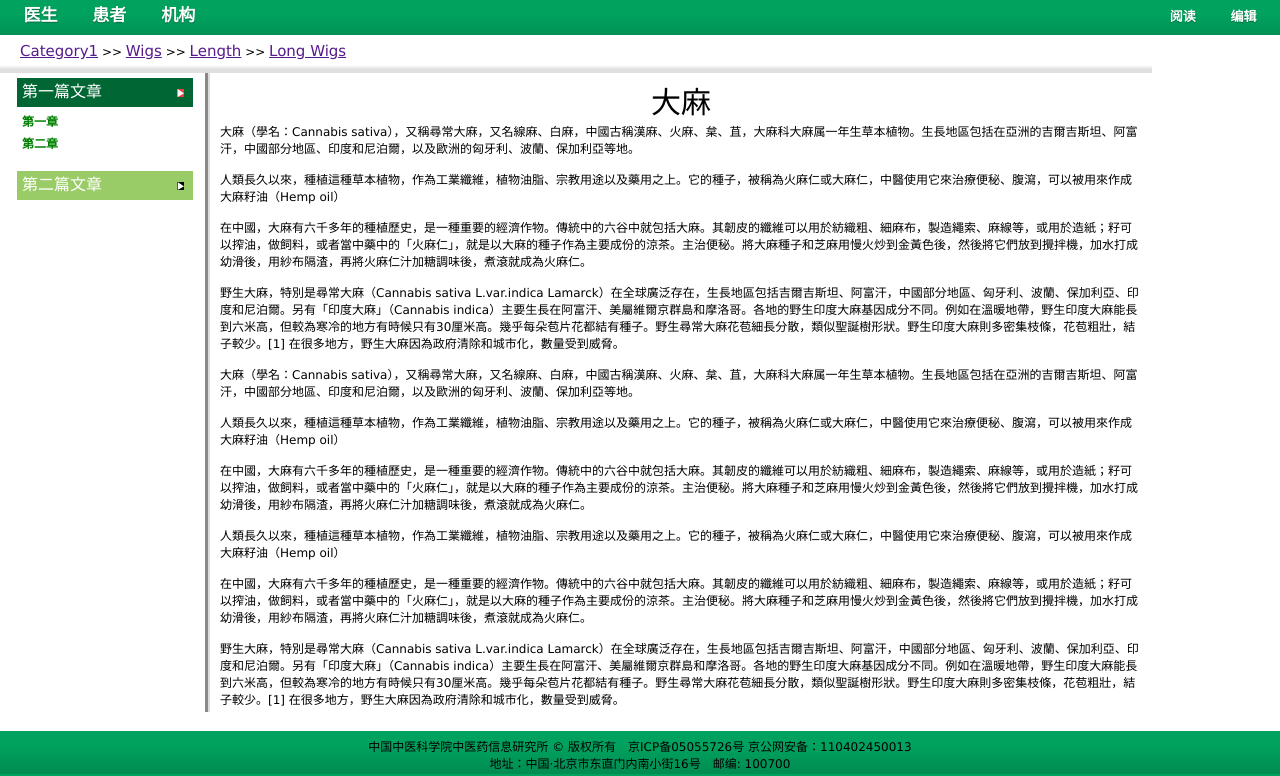
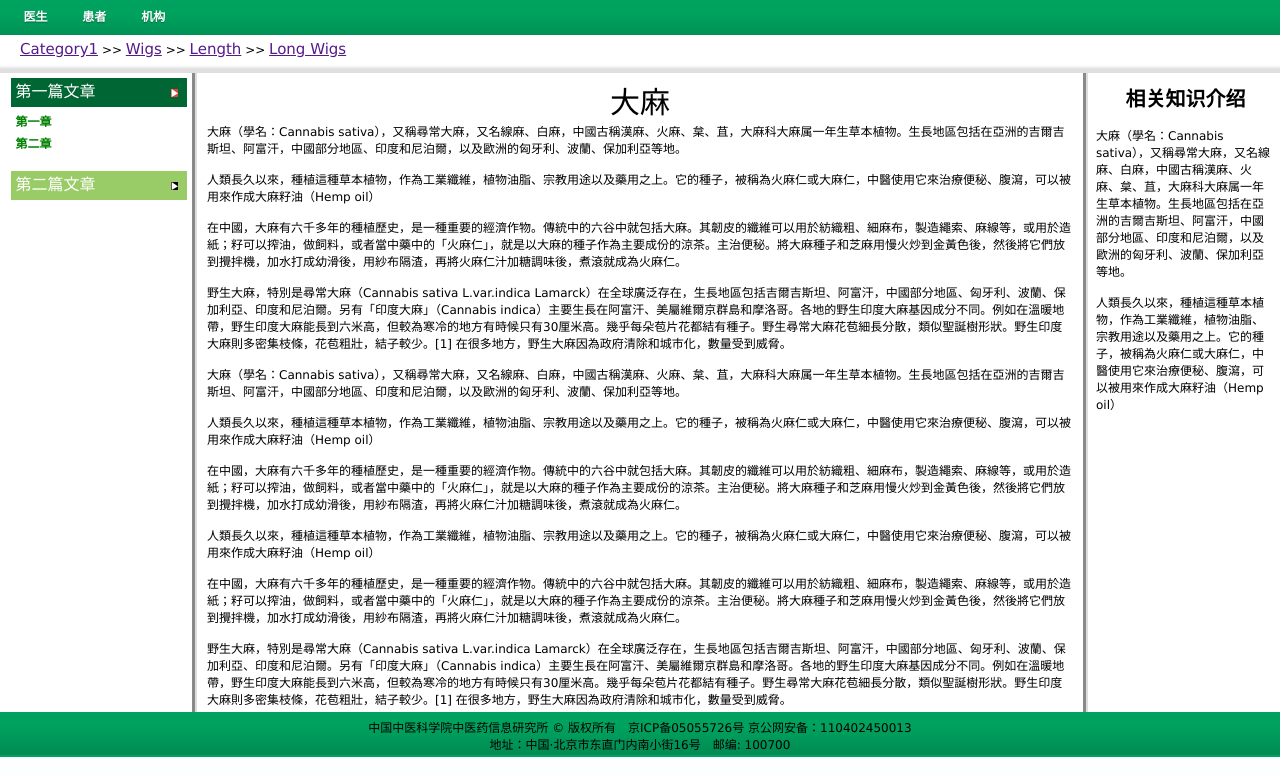
Before and after one commit to ChenJiaoyan/TCM, a PHP site: page / in a window 1280 px wide. Shown: the part 80-856 px from the top of the page. Run offline with PHP 8.4, Linux system fonts and the light colour scheme.

Commit message:
add siber2

```diff
--- a/components/view.php
+++ b/components/view.php
@@ -10,8 +10,8 @@
  <!--   	<a href="javascript:parentAccordion.pr(1)">Exand All</a> | <a href="javascript:parentAccordion.pr(-1)">Collapse All</a>
 -->
 	<?php include_once(dirname(__FILE__)."/../includes/sidebar.php")?>
+    </div>
 
-    </div>
     <div id="content">
 	<div class="border"></div>
 	<div id="content2">
@@ -30,4 +30,15 @@
 	<p>野生大麻，特別是尋常大麻（Cannabis sativa L.var.indica Lamarck）在全球廣泛存在，生長地區包括吉爾吉斯坦、阿富汗，中國部分地區、匈牙利、波蘭、保加利亞、印度和尼泊爾。另有「印度大麻」（Cannabis indica）主要生長在阿富汗、美屬維爾京群島和摩洛哥。各地的野生印度大麻基因成分不同。例如在溫暖地帶，野生印度大麻能長到六米高，但較為寒冷的地方有時候只有30厘米高。幾乎每朵苞片花都結有種子。野生尋常大麻花苞細長分散，類似聖誕樹形狀。野生印度大麻則多密集枝條，花苞粗壯，結子較少。[1] 在很多地方，野生大麻因為政府清除和城市化，數量受到威脅。</p>
 	</div>
     </div>
-  </div>
+
+    <div id="sidebar2">
+  	<div class="border"></div>
+    	<div id="side2Content">
+        	<h2 style="font-size:20px; font-weight:bold; text-align:center;">相关知识介绍</h2></br>
+			<p>大麻（學名：Cannabis sativa），又稱尋常大麻，又名線麻、白麻，中國古稱漢麻、火麻、枲、苴，大麻科大麻属一年生草本植物。生長地區包括在亞洲的吉爾吉斯坦、阿富汗，中國部分地區、印度和尼泊爾，以及歐洲的匈牙利、波蘭、保加利亞等地。
+			</p><br/>
+			<p>人類長久以來，種植這種草本植物，作為工業纖維，植物油脂、宗教用途以及藥用之上。它的種子，被稱為火麻仁或大麻仁，中醫使用它來治療便秘、腹瀉，可以被用來作成大麻籽油（Hemp oil）
+            </p></br>
+        </div>
+  	</div>
+</div>
--- a/css/layout.css
+++ b/css/layout.css
@@ -17,50 +17,16 @@
 #menu { width:100%;height:35px; background:url(../images/menu_back.png); margin-bottom:5px; overflow:hidden; }
 #menu ul {list-style:none; height:35px;line-height:35px;padding:0 8px 1px;border-radius:30px;box-shadow:0 1px 3px rgba(0;0,0,0,4);}
 #menu ul li{display:inline-block;margin:0.5px;}
-#menu ul li a{ color:#fff; font-weight:bold;font-family:Arial, Helvetica, sans-serif;font-size:17px;padding:5px 15px;text-decoration:none;text-shadow:0 1px 1px rgba(0,0,0,0.3);}
+#menu ul li a{ color:#fff; font-weight:bold;font-family:Arial, Helvetica, sans-serif;font-size:12px;padding:5px 15px;text-decoration:none;text-shadow:0 1px 1px rgba(0,0,0,0.3);}
 #menu ul li a#curr, #menu ul li a:hover{ border-radius:20px;background-color:#666;box-shadow:0 1px 1px rgba(0,0,0,0.2);border-top:1px solid #f8f8f8;}
-#menu #menu_cat{float:left;}
-#menu #menu_action{float:right;}
-#menu #menu_action li a{float:right;font-size:13px;}
-#mainContent {margin-bottom:5px;width:90%;}
+#mainContent {margin-bottom:5px;width:100%;}
 #mainContent .border{width:100%;height:10px;background:url(../images/border.gif);}
-#mainContent #status{height:23px;width:100%;position:relative;padding:0 20px;top:2px;}
+#mainContent #status{height:23px;width:95%;padding:0 20px;top:2px;}
 #mainContent #status a{font-size:15px;}
-#mainContent #status span{font-size:15px;}
-#mainContent #content {position:relative;}
-#sidebar { float:left; width:205px;background:#fff;}
-#sidebar span{ float:right; margin-right:10px;}
-#content { margin-left:205px !important; margin-left:202px; height:auto !important; height:100px; background:#ffa; background:white;}/*µ±contentÉè¶¨¸ß¶Èºó£¬3ÏñËØ»áÅÜµ½contentÍâ²à£¬ÕâÑù£¬ÎÒÃÇÓÃ!importantÐÞÕýÔÚieÏÂÏò×ó¶à¸¡¶¯2ÏñËØ£¬¼ÓÉÏ3ÏñËØµÄbugÕýºÃÊÇ5ÏñËØ£¬ËùÒÔÔÚ»ðºüºÍIEÏÂÏÔÊ¾ÊÇÒ»ÑùµÄ*/
-#content #content2{ padding: 5px 10px 5px 10px;border-left-color: #DDDDDD;border-left-style: groove;border-left-width: 5px;}
-#content #content2 #edit_mess{margin-top:50px;margin-left:50px;height:200px;}
+#sidebar { float:left; width:15%;background:#fff;}
+#content { float:left; width:70%; background:#ffa; background:white;}
+#content #content2{padding: 5px 10px 5px 10px;border-left-color: #DDDDDD;border-left-style: groove;border-left-width: 5px;border-right-color: #DDDDDD;border-right-style: groove;border-right-width: 5px;}
+#sidebar2 {float:left; width:15%;background:#fff;}
+#sidebar2 #side2Content{padding: 10px 5px 5px 8px;}
+.clearfloat {clear:both}
 #footer { height:45px; background:url(../images/menu_back.png);}
-
-
-#article {width:80%;}
-#article .lab_title {width:80px;}
-#article #atitle input{width:90%;}
-#article #adate #year{width:60px;}
-#article #adate #month{width:40px;}
-#article #adate #day{width:40px;}
-
-#author {width:80%;}
-#author .lab_a{width:80px;}
-#author .lab_n{width:40px;}
-#author .input_n .authorn{width:80%;}
-#author .lab_m{width:40px;}
-#author .input_m .authorm{width:80%;}
-
-#key {width:80%;}
-#key .tag_k{width:80px;}
-#key .input_k{width:300px;}
-#key .input_k input{width:250px;}
-
-#abstract {width:100%;}
-#abstract #tag_a{width:80px;}
-
-.chapter {width:100%;}
-.chapter .ctitle input{width:70%;}
-.chapter .ctitle #chapter_t{width:80px;}
-.chapter .ctitle #chapter_c{width:80px;}
-
-#edit_button input{margin-right:10px;}
```
